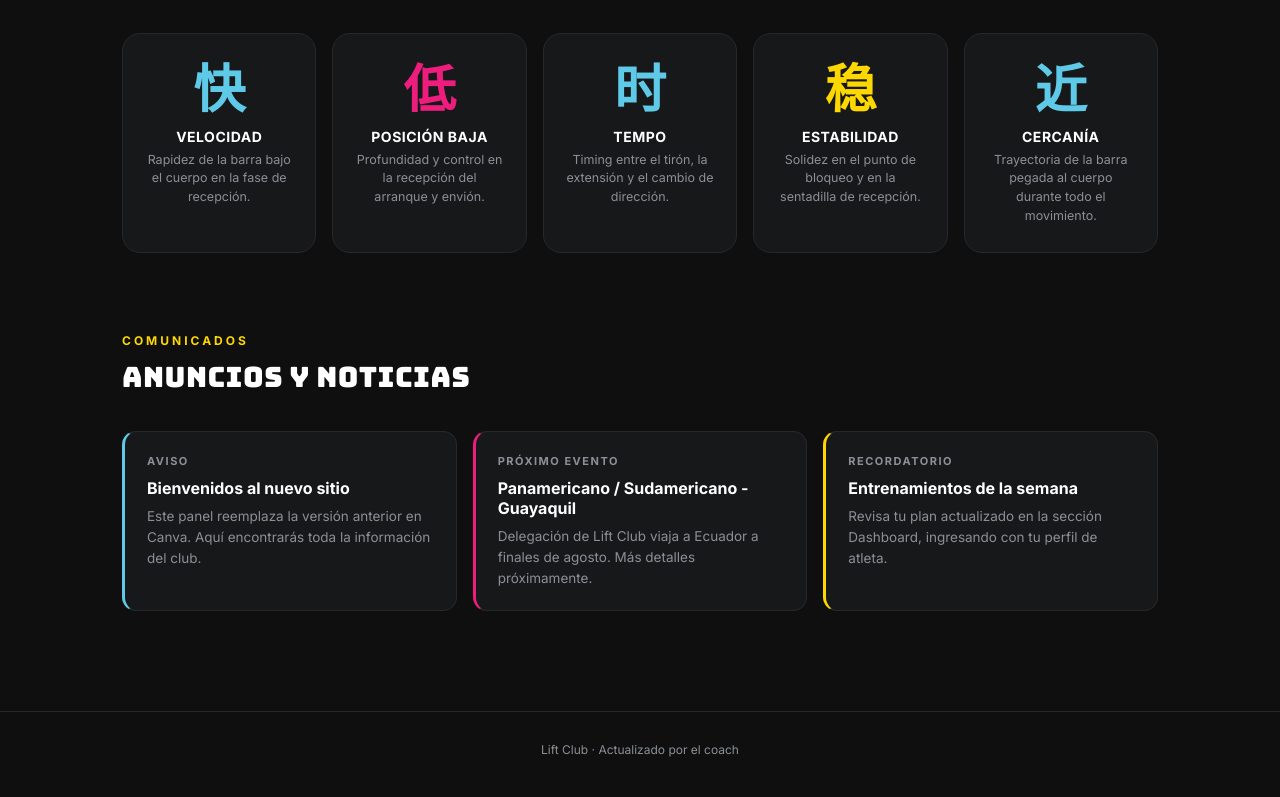
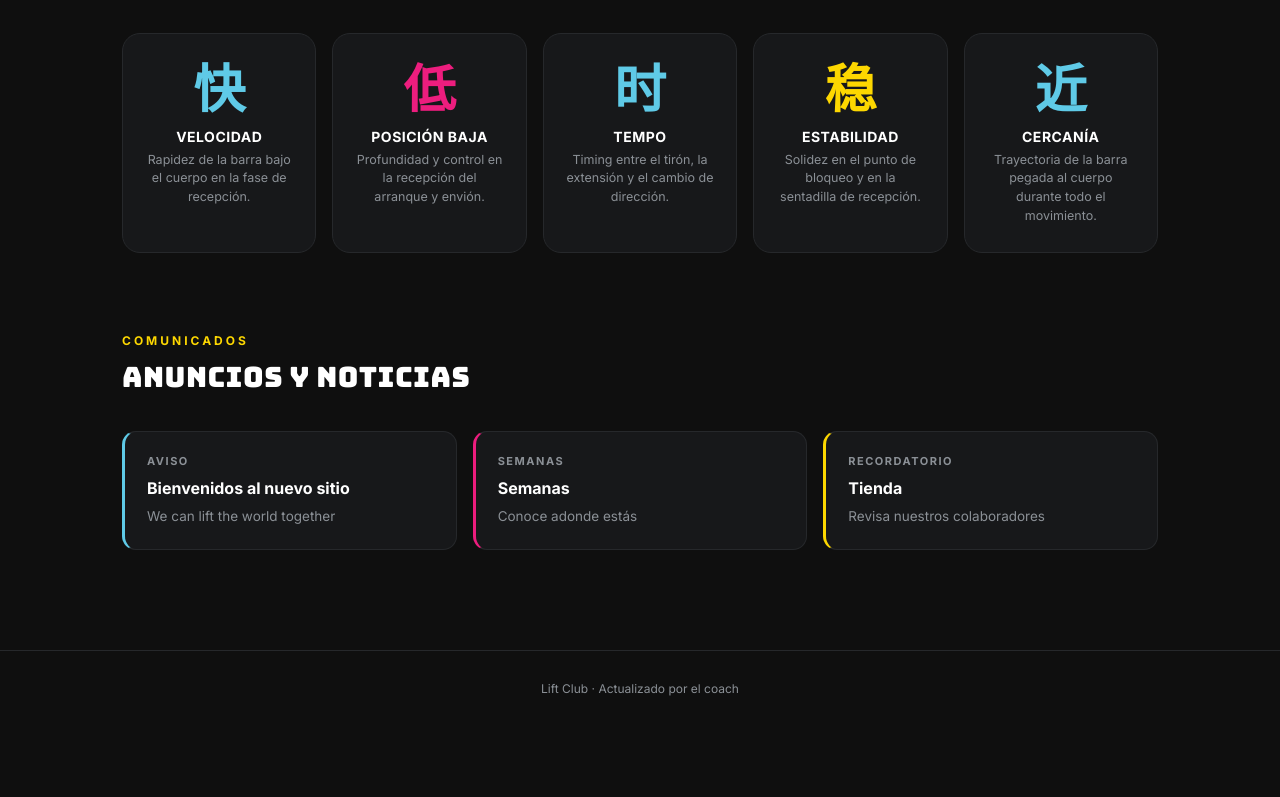
Before and after one commit to liftclub87/liftclub, a plain HTML site: page index.html in a window 1280 px wide. Shown: the part 947-1744 px from the top of the page. After the commit the page ends 1683 px from the top, so only its background shows below. Drawn offline with nearby package versions, Linux system fonts and the light colour scheme.

Commit message:
Add files via upload

```diff
--- a/index.html
+++ b/index.html
@@ -361,6 +361,7 @@
 
 <footer>Lift Club &middot; Actualizado por el coach</footer>
 
+<script src="https://cdnjs.cloudflare.com/ajax/libs/PapaParse/5.4.1/papaparse.min.js"></script>
 <script>
 
   // Pilares técnicos: edita este arreglo para actualizar los 5 conceptos.
@@ -384,38 +385,28 @@
     pGrid.appendChild(el);
   });
 
-  // Anuncios: edita este arreglo para actualizar el Home.
-  const anuncios = [
-    {
-      tag: "Aviso",
-      color: "",
-      titulo: "Bienvenidos al nuevo sitio",
-      texto: "Este panel reemplaza la versión anterior en Canva. Aquí encontrarás toda la información del club."
+  // Anuncios: ahora se leen desde anuncios.csv (edita ese archivo, no este script).
+  const aGrid = document.getElementById("announceGrid");
+
+  Papa.parse("anuncios.csv?v=" + Date.now(), {
+    download: true,
+    header: true,
+    skipEmptyLines: true,
+    complete: function (results) {
+      results.data.forEach(a => {
+        const el = document.createElement("div");
+        el.className = "announce" + (a["Color"] ? " " + a["Color"] : "");
+        el.innerHTML = `
+          <div class="tag">${a["Tag"]}</div>
+          <h3>${a["Titulo"]}</h3>
+          <p>${a["Texto"]}</p>
+        `;
+        aGrid.appendChild(el);
+      });
     },
-    {
-      tag: "Próximo evento",
-      color: "pink",
-      titulo: "Panamericano / Sudamericano - Guayaquil",
-      texto: "Delegación de Lift Club viaja a Ecuador a finales de agosto. Más detalles próximamente."
-    },
-    {
-      tag: "Recordatorio",
-      color: "yellow",
-      titulo: "Entrenamientos de la semana",
-      texto: "Revisa tu plan actualizado en la sección Dashboard, ingresando con tu perfil de atleta."
+    error: function () {
+      aGrid.innerHTML = `<p style="color:var(--muted);font-size:14px;">No se pudieron cargar los anuncios.</p>`;
     }
-  ];
-
-  const aGrid = document.getElementById("announceGrid");
-  anuncios.forEach(a => {
-    const el = document.createElement("div");
-    el.className = "announce" + (a.color ? " " + a.color : "");
-    el.innerHTML = `
-      <div class="tag">${a.tag}</div>
-      <h3>${a.titulo}</h3>
-      <p>${a.texto}</p>
-    `;
-    aGrid.appendChild(el);
   });
 
 </script>
```
